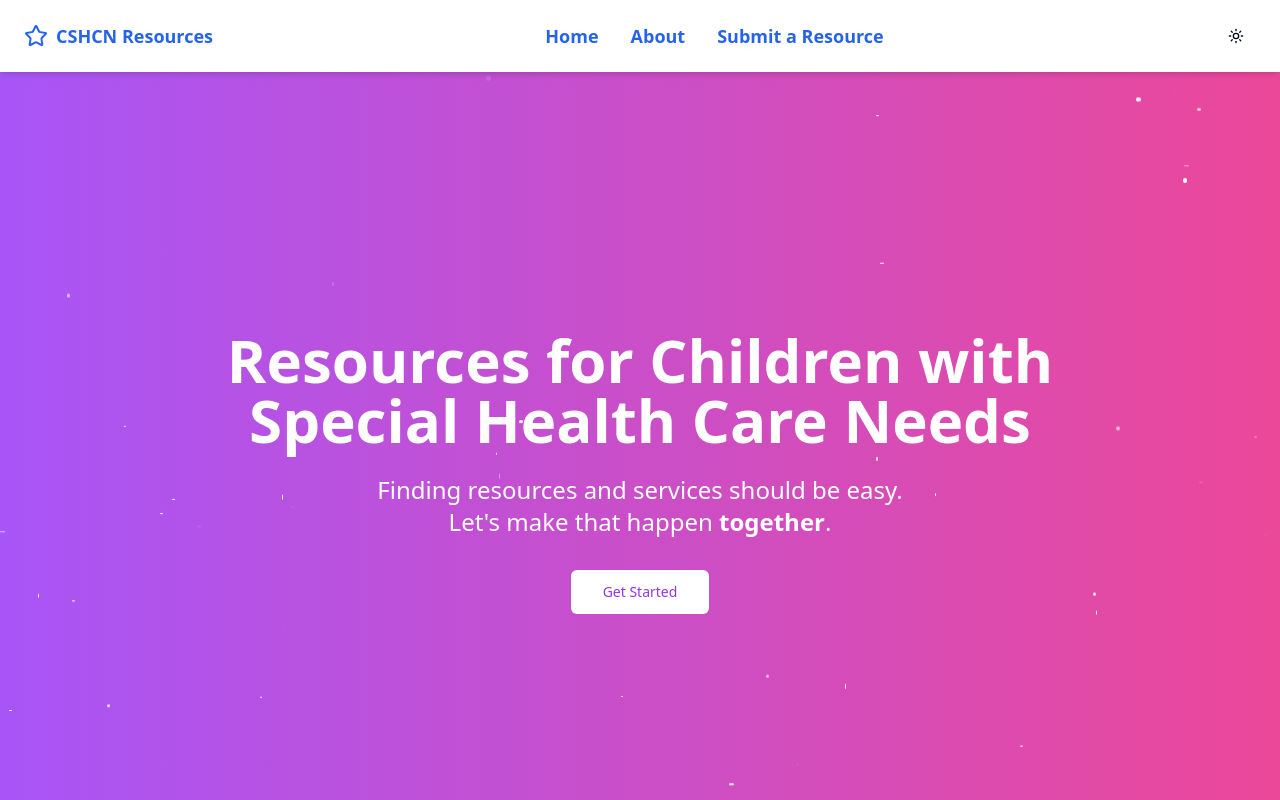
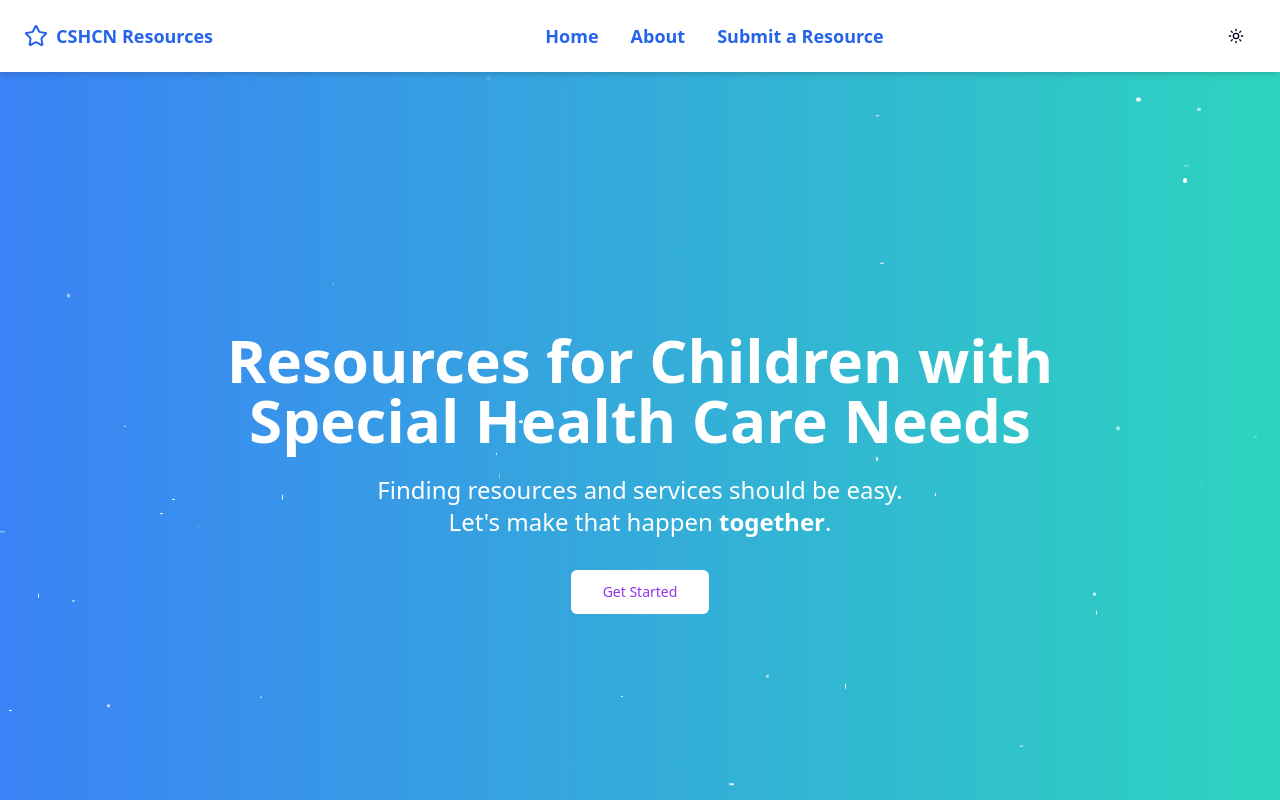
Before and after one commit to gv3006/websitetwo, a Next.js app: page / in a window 1280 px wide. Shown: the top 800 px of the page. Built offline with nearby package versions, Linux system fonts and the light colour scheme.

Commit message:
Your commit message here

```diff
--- a/src/pages/about.tsx
+++ b/src/pages/about.tsx
@@ -14,7 +14,7 @@ export default function About() {
         animate={{ opacity: 1 }}
         transition={{ duration: 2 }}
         style={{
-          background: 'linear-gradient(to right, rgba(168, 85, 247, 1), rgba(236, 72, 153, 0.7))',
+            background: 'linear-gradient(to right, rgba(91, 33, 182, 1), rgba(49, 30, 146, 0.7))',
         }}
       >
         {[...Array(100)].map((_, i) => (
--- a/src/pages/index.tsx
+++ b/src/pages/index.tsx
@@ -516,7 +516,7 @@ export default function Home() {
         initial={{ opacity: 0 }}
         animate={{ opacity: 1 }}
         transition={{ duration: 0.8 }}
-        className="relative w-full h-screen flex items-center justify-center overflow-hidden bg-gradient-to-r from-purple-500 to-pink-500"
+        className="relative w-full h-screen flex items-center justify-center overflow-hidden bg-gradient-to-r from-blue-500 to-teal-400"
       >
         <motion.div
           className="absolute inset-0 z-0"
```
